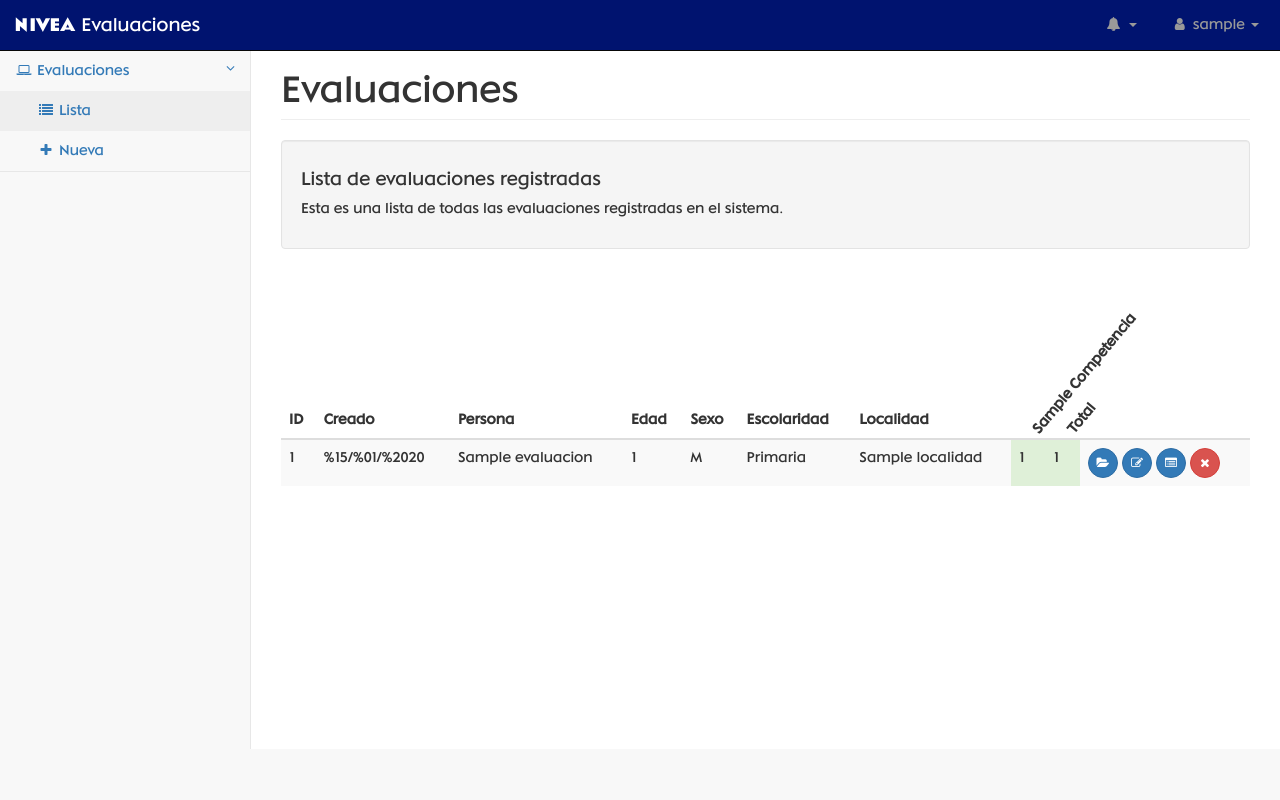
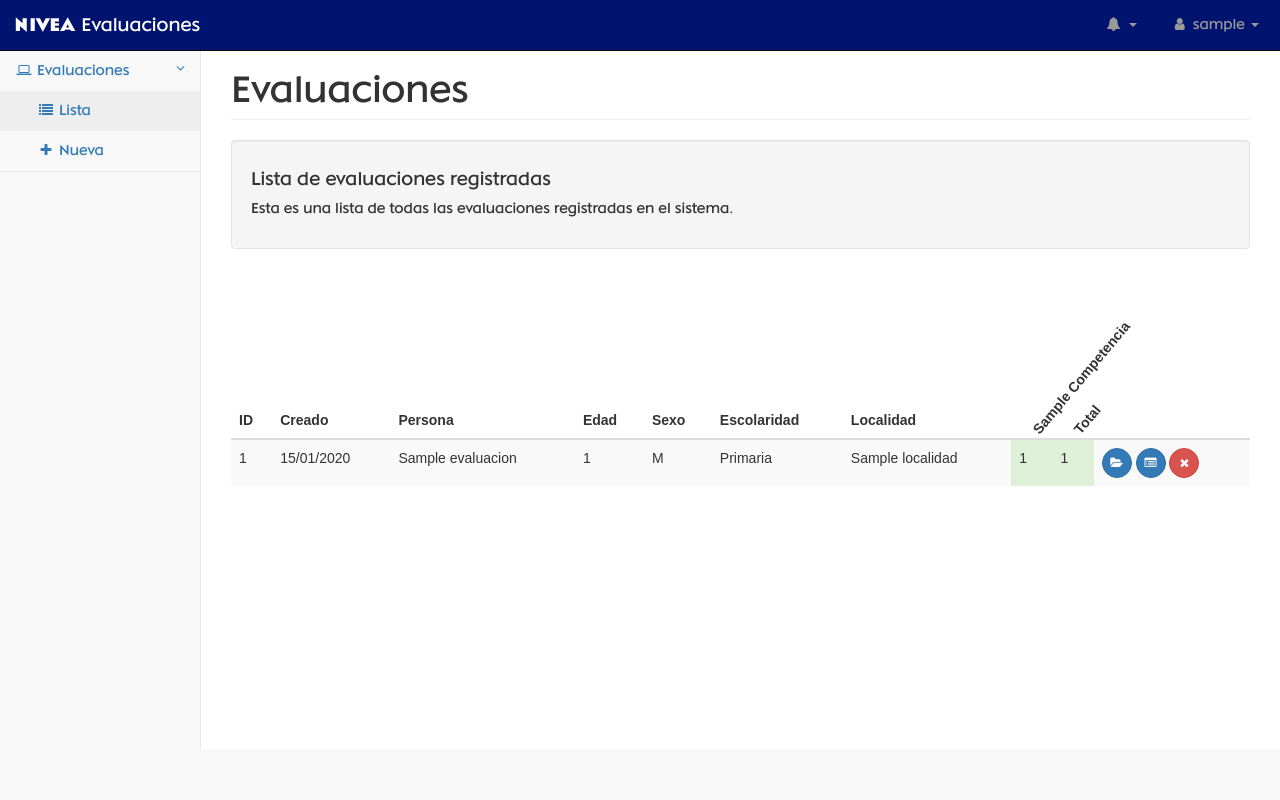
Before and after one commit to lesthack/PruebaNivea, a Django app: page /evaluaciones/ in a window 1280 px wide. Run offline with Django 3.2, Linux system fonts and the light colour scheme; a user stored in the database is signed in; tables that the repository leaves empty hold one stand-in row (values such as "Sample post"); some libraries are stand-ins or nearby versions.

Commit message:
:+1: Cambios sobre tabla de evaluaciones

```diff
--- a/web/static/css/startmin.css
+++ b/web/static/css/startmin.css
@@ -77,7 +77,7 @@
 @media(min-width:768px) {
     #page-wrapper {
         position: inherit;
-        margin-left: 250px;
+        margin-left: 200px;
         padding: 30px 15px 0 15px;
         border-left: 1px solid #e7e7e7;
     }
@@ -210,7 +210,7 @@
     .sidebar {
         z-index: 1;
         position: absolute;
-        width: 250px;
+        width: 200px;
         margin-top: 51px;
     }
 
--- a/web/templates/evaluaciones.html
+++ b/web/templates/evaluaciones.html
@@ -57,7 +57,7 @@
 }
 </style>
 <div id="list_evaluaciones">
-  <table class="table table-sm table-striped table-hover" style="margin-top: 50px;">
+  <table class="table table-sm table-striped table-hover" style="margin-top: 50px; font-family: Arial;">
     <thead>
       <tr>
           <th>ID</th>
@@ -78,7 +78,7 @@
       {% for evaluacion in evaluaciones %}
       <tr>
         <td>{{ evaluacion.id }}</td>
-        <td>{{ evaluacion.fecha }}</td>
+        <td>{{ evaluacion.fecha|date:'d/m/Y' }}</td>
         <td>{{ evaluacion.nombre_persona }}</td>
         <td>{{ evaluacion.edad }}</td>
         <td>{{ evaluacion.get_sexo_abr }}</td>
@@ -90,7 +90,7 @@
         <td class="{{ evaluacion.get_calificacion.class }}">{{ evaluacion.get_calificacion.total }}</td>
         <td>
           <a href="/evaluaciones/v/{{ evaluacion.id }}/" class="btn btn-primary btn-circle noprint"><i class="fa fa-folder-open"></i></a>
-          <a href="/evaluaciones/e/{{ evaluacion.id }}/" class="btn btn-primary btn-circle noprint"><i class="fa fa-edit"></i></a>
+          <!--a href="/evaluaciones/e/{{ evaluacion.id }}/" class="btn btn-primary btn-circle noprint"><i class="fa fa-edit"></i></a-->
           <a href="/evaluaciones/e/{{ evaluacion.id }}/q/" class="btn btn-primary btn-circle noprint"><i class="fa fa-list-alt"></i></a>
           <a href="/evaluaciones/d/{{ evaluacion.id }}/" onclick="return confirm('¿Estás seguro de eliminar este elemento?');" class="btn btn-danger btn-circle noprint"><i class="fa fa-remove"></i></a>
         </td>
--- a/web/views.py
+++ b/web/views.py
@@ -4,11 +4,16 @@
 from django.contrib.auth import authenticate, login, logout
 from django.contrib.auth.decorators import login_required
 from django.views.decorators.csrf import csrf_protect
+from django.views.generic import ListView
 from django.core.exceptions import PermissionDenied
 from django.db import connection, transaction
 from django.utils.html import escape
 from core.models import *
 from core.forms import *
+
+class EvaluacionesList(ListView):
+    model = Evaluacion
+    template_name = 'evaluaciones.html'
 
 @csrf_protect
 def auth(request, incognito=False):
```
